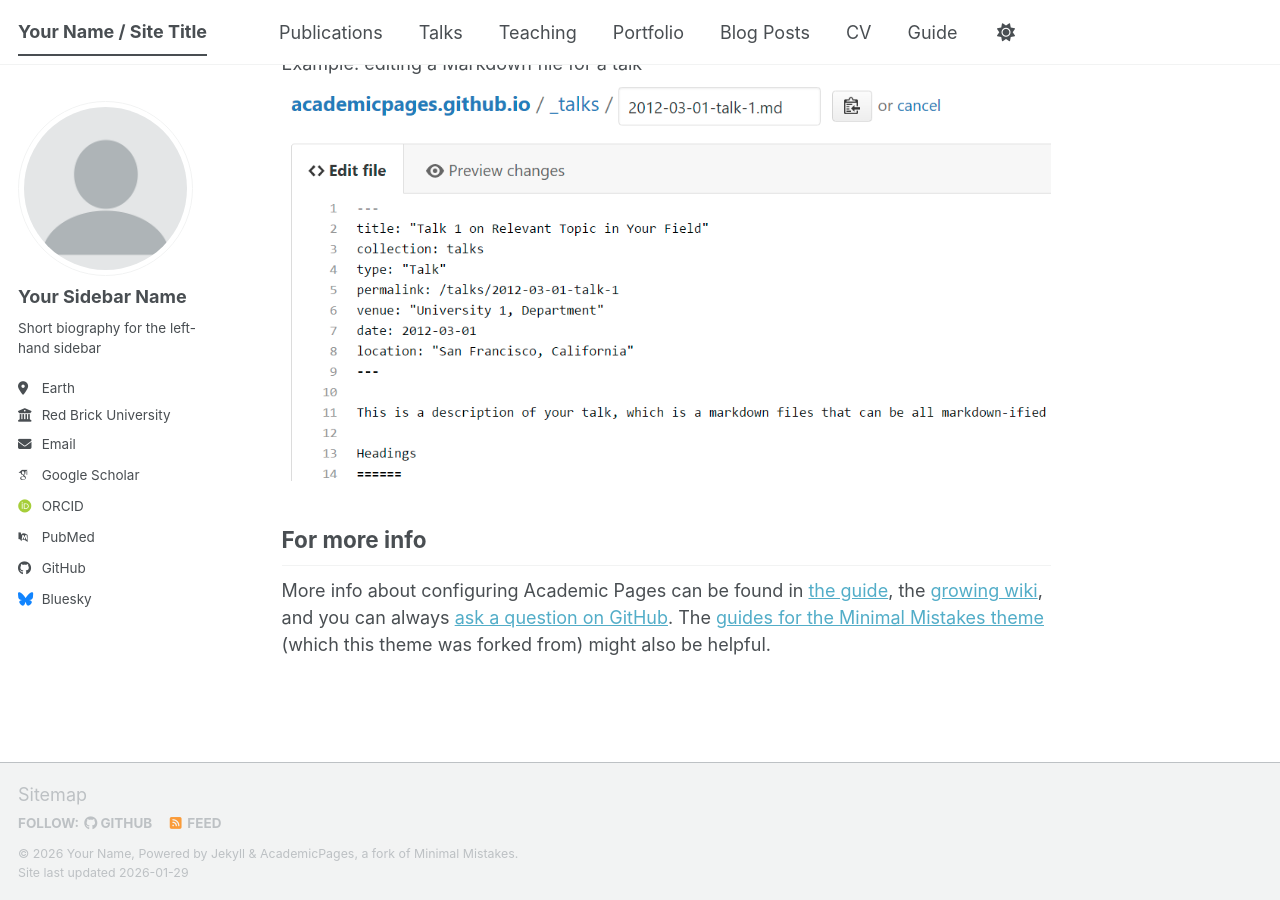
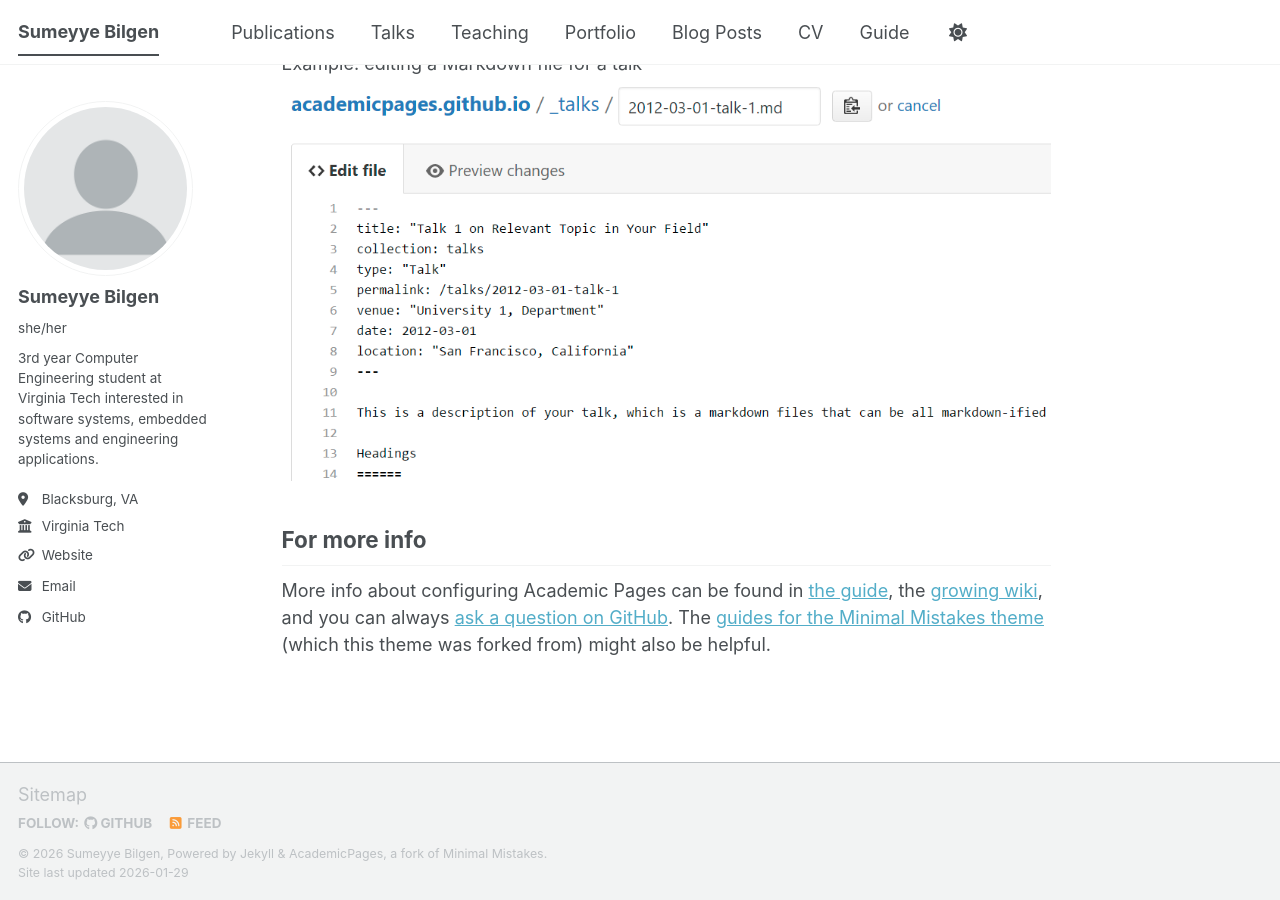
Before and after one commit to Smeyyebilgen/Smeyyebilgen.github.io, a Jekyll site: the page built from _pages/about.md, in a window 1280 px wide and 900 px high, scrolled down 2720 px. Built offline with Jekyll 4.4.1, drawn with Linux system fonts in a browser that asks for light colours; some web fonts are replaced; a script bundle is joined from its source files by our own code; library files that are not in the unit come from our copies.

Commit message:
Update1 _config.yml

```diff
--- a/_config.yml
+++ b/_config.yml
@@ -9,14 +9,14 @@
 # Basic Site Settings
 locale                   : "en-US"
 site_theme               : "default" # The available themes options are "default", "air", "sunrise", "mint", "dirt" and "contrast"
-title                    : "Your Name / Site Title"
+title                    : "Sumeyye Bilgen"
 title_separator          : "-"
-name                     : &name "Your Name"
-description              : &description "Your Name's academic portfolio"   # Update this with a general description of your site, this is the default if not overridden by a page
-url                      : https://academicpages.github.io # The base hostname & protocol for your site e.g. "https://[your GitHub username].github.io",
+name                     : &name "Sumeyye Bilgen"
+description              : &description "Sumeyye Bilgen's academic portfolio"   # 3rd year Computer Engineering student at Virginia Tech.
+url                      : https://Smeyyebilgen.github.io # The base hostname & protocol for your site e.g. "https://Smeyyebilgen.github.io",
                                                            # or if you already have some other page hosted on Github then use "https://[your GitHub username].github.io/[Your Repo Name]"
 baseurl                  : "" # the subpath of your site, e.g. "/blog"
-repository               : "academicpages/academicpages.github.io"
+repository               : "Smeyyebilgen/Smeyyebilgen.github.io"
 
 # Site Author - The following control what appear as part of the author content on the side bar.
 #               If a field is blank the icon and link will not appear, otherwise it will be shown.
@@ -24,49 +24,49 @@ repository               : "academicpages/academicpages.github.io"
 author:
   # Biographic information
   avatar           : "profile.png"
-  name             : "Your Sidebar Name"
-  pronouns         : # example: "she/her"
-  bio              : "Short biography for the left-hand sidebar"
-  location         : "Earth"
-  employer         : "Red Brick University"
-  uri              : # URL
-  email            : "none@example.org"
+  name             : "Sumeyye Bilgen"
+  pronouns         : "she/her"
+  bio              : "3rd year Computer Engineering student at Virginia Tech interested in software systems, embedded systems and engineering applications."
+  location         : "Blacksburg, VA"
+  employer         : "Virginia Tech"
+  uri              : "https://github.com/Smeyebilgen"
+  email            : "smeyyebilgen@vt.edu"
 
   # Academic websites
-  academia         : # URL
-  arxiv            : # URL - Update with the correct link to your profile
-  googlescholar    : "https://scholar.google.com/citations?user=PS_CX0AAAAAJ"
-  inspire-hep      : # URL
-  impactstory      : # URL
-  orcid            : "https://orcid.org/yourorcidurl"
-  semantic         : # URL
-  ssrn             : # URL
-  pubmed           : "https://www.ncbi.nlm.nih.gov/pubmed/?term=john+snow"
-  researchgate     : # URL
-  scopus           : # URL
-  zotero           : # URL
+  academia         :
+  arxiv            :
+  googlescholar    :
+  inspire-hep      :
+  impactstory      :
+  orcid            :
+  semantic         :
+  ssrn             :
+  pubmed           :
+  researchgate     :
+  scopus           :
+  zotero           :
 
 
   # Repositories and software development
-  bitbucket        : # Username - Update with your username on the site
+  bitbucket        : # Username
   codepen          : # Username
   dribbble         : # Username
-  github           : "academicpages"
+  github           : "Smeyyebilgen"
   kaggle           : # Username
   stackoverflow    : # User number or user number and name (i.e., use "1" or "1/jeff-atwood")
 
   # Social media
   artstation       : # Username
-  bluesky          : "bsky.app" # Replace this with you Bluesky username
+  bluesky          : # Username
   facebook         : # Username
   flickr           : # Username
   foursquare       : # Username
   goodreads        : # Username
   google_plus      : # Username
   keybase          : # Username
-  instagram        : # Username
+  instagram        : # smeyye_b.l.g.n
   lastfm           : # Username
-  linkedin         : # Username
+  linkedin         : # Sumeyye Bilgen
   mastodon         : # URL
   medium           : # URL
   pinterest        : # Username
```
